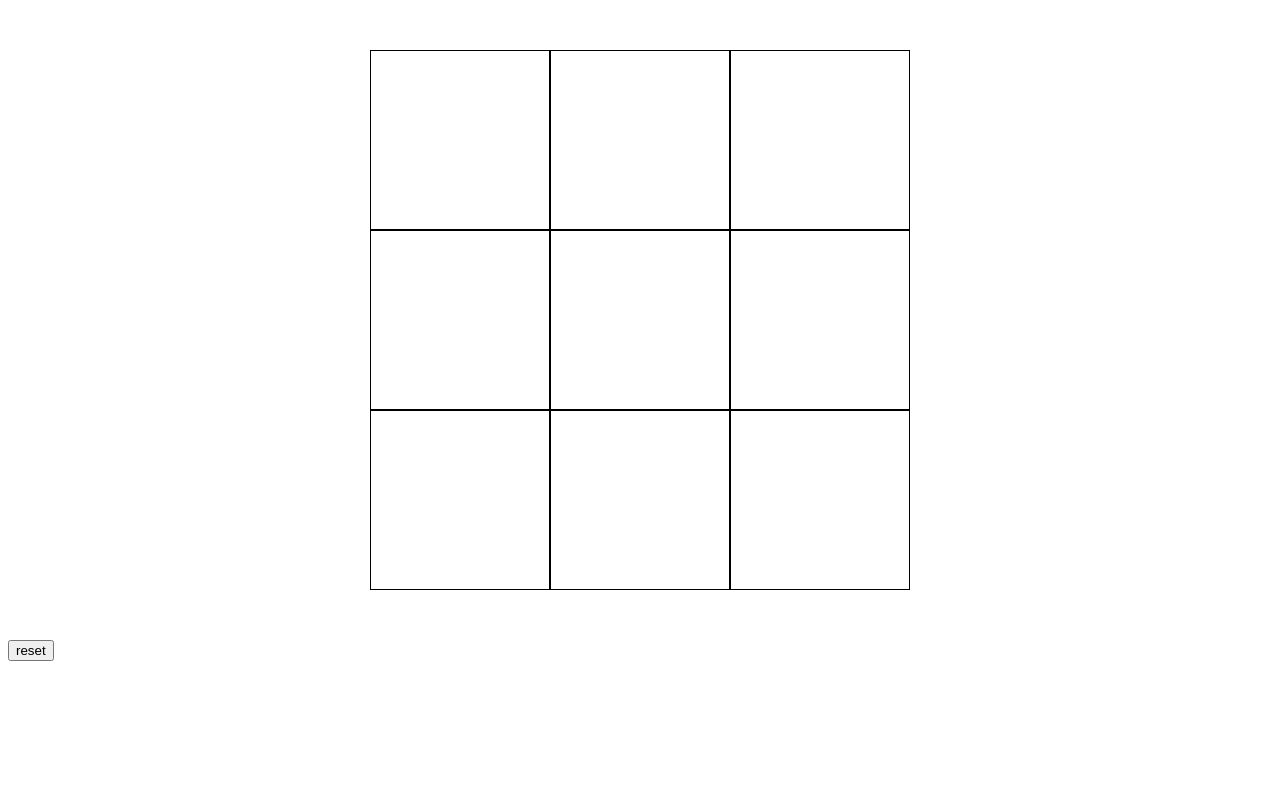
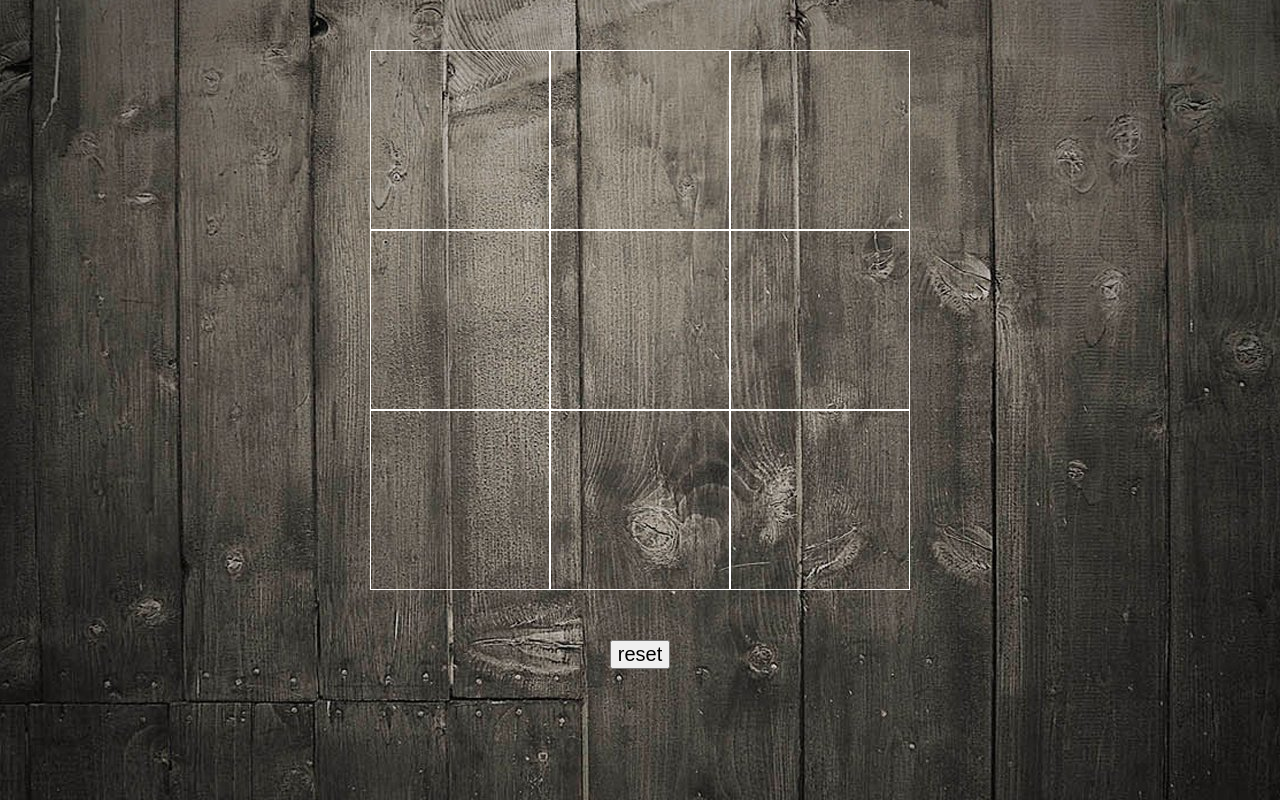
Before and after one commit to MichaelShikh/tic-tac-toe, a plain HTML site: page index.html in a window 1280 px wide. Drawn offline with Linux system fonts and the light colour scheme.

Commit message:
style edit

```diff
--- a/styles.css
+++ b/styles.css
@@ -1,15 +1,23 @@
+body{
+	background: center url("images/background_img.jpg");
+	text-align: center;
+}
+
 #board{
 	height: 540px;
 	width: 540px;
 	margin: 50px auto;
-	background-color:white;
+}
+
+#resetBtn{
+	font-size: 20px;
 }
 
 .cell{
 	height: 180px;
 	width: 180px;
 	float: left;
-	border: 1px solid black;
+	border: 1px solid white;
 	box-sizing: border-box;
 	display: flex;
 
```
Also changed, not shown: images/background_img.jpg (added), images/o_image.png, images/x_image.png.
